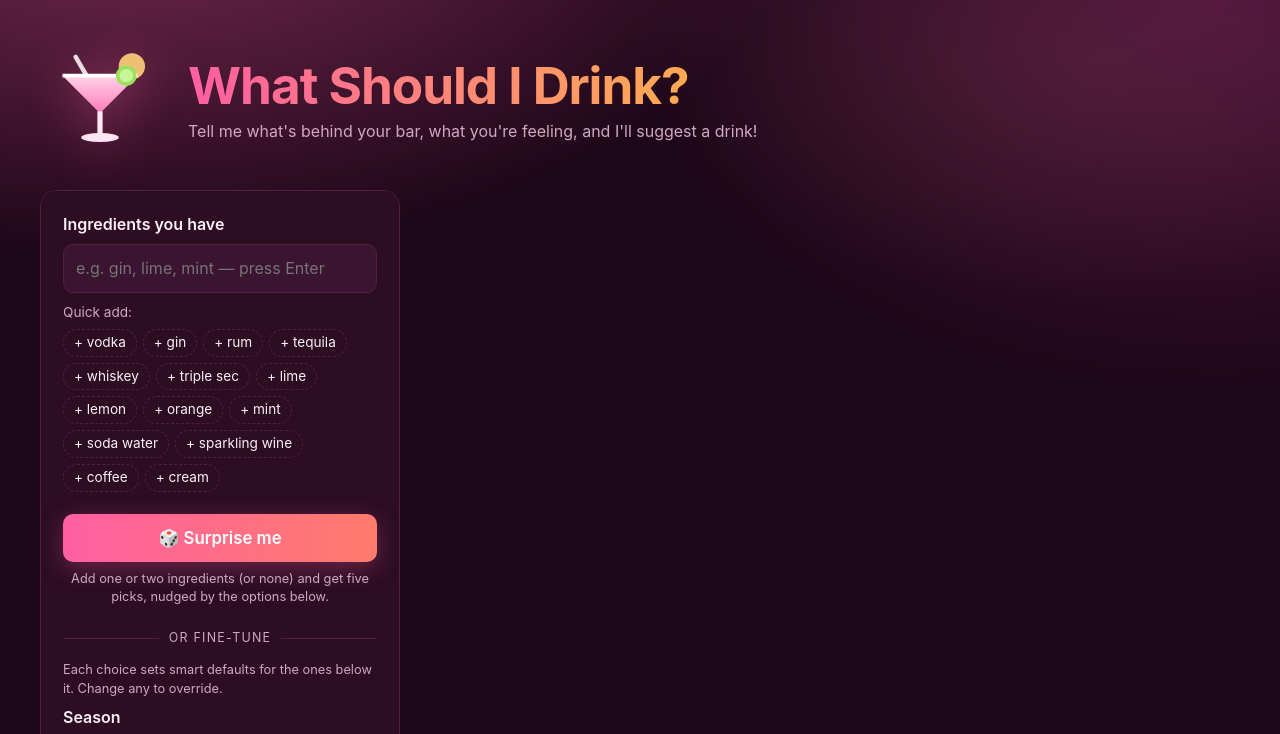
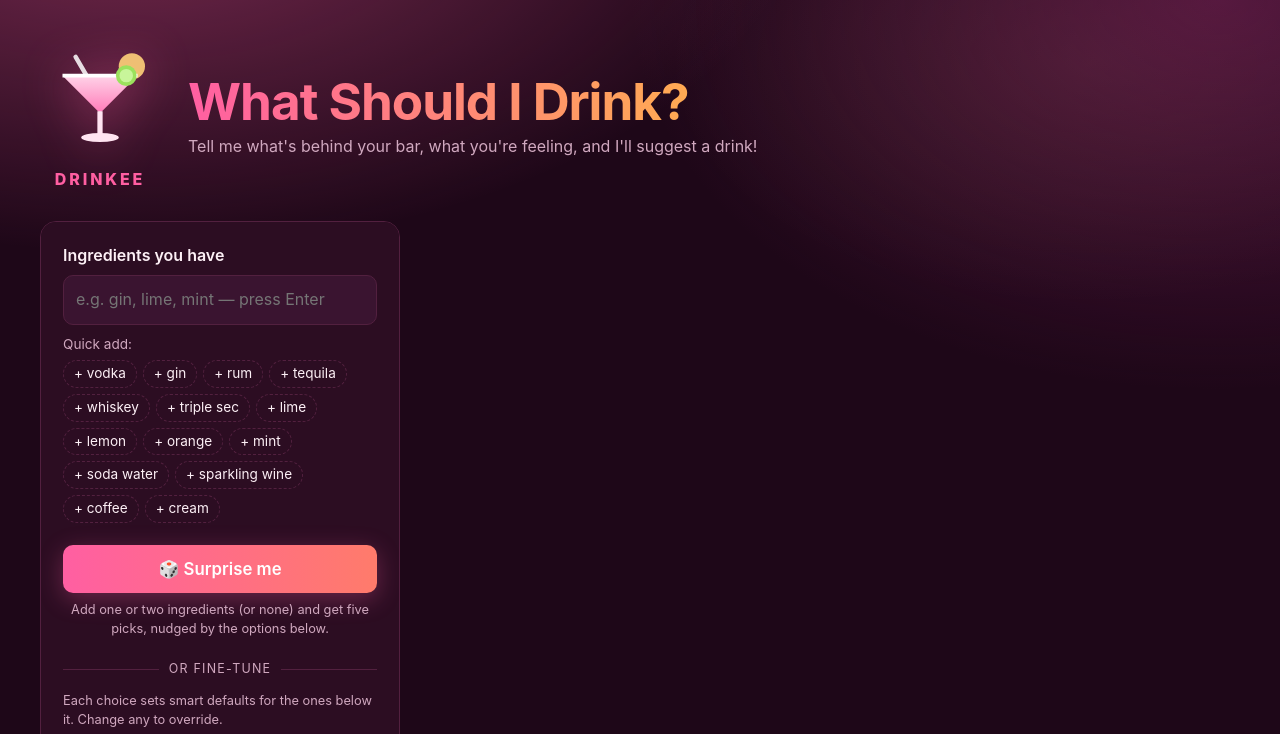
Before and after one commit to SurajMalpani/drinkee, a plain HTML site: page index.html in a window 1280 px wide. Shown: the top 734 px of the page. Drawn offline with Linux system fonts and the light colour scheme.

Commit message:
added text logo

```diff
--- a/index.html
+++ b/index.html
@@ -77,7 +77,7 @@
 </head>
 <body>
   <header class="hero">
-    <a href="index.html" class="brand" title="Start over" aria-label="Drinkee, start over"><svg viewBox="0 0 64 64" width="120" height="120" aria-hidden="true"><defs><linearGradient id="hl" x1="0" y1="0" x2="0" y2="1"><stop offset="0" stop-color="#ffd3e8"/><stop offset="1" stop-color="#ff7ab8"/></linearGradient></defs><circle cx="49" cy="14" r="7" fill="#ffd27a" opacity=".9"/><path d="M19 9 L33 33" stroke="#fff" stroke-width="2.4" stroke-linecap="round" opacity=".85"/><path d="M12 19 H52 L32 39 Z" fill="url(#hl)"/><path d="M12 19 H52" stroke="#fff" stroke-width="2"/><rect x="30.6" y="38" width="2.8" height="13" fill="#ffe4f1"/><ellipse cx="32" cy="52" rx="10" ry="2.4" fill="#ffe4f1"/><circle cx="46" cy="19" r="5.5" fill="#9be15d"/><circle cx="46" cy="19" r="3.6" fill="#c8f59a"/></svg></a>
+    <a href="index.html" class="brand" title="Start over" aria-label="Drinkee, start over"><svg viewBox="0 0 64 64" width="120" height="120" aria-hidden="true"><defs><linearGradient id="hl" x1="0" y1="0" x2="0" y2="1"><stop offset="0" stop-color="#ffd3e8"/><stop offset="1" stop-color="#ff7ab8"/></linearGradient></defs><circle cx="49" cy="14" r="7" fill="#ffd27a" opacity=".9"/><path d="M19 9 L33 33" stroke="#fff" stroke-width="2.4" stroke-linecap="round" opacity=".85"/><path d="M12 19 H52 L32 39 Z" fill="url(#hl)"/><path d="M12 19 H52" stroke="#fff" stroke-width="2"/><rect x="30.6" y="38" width="2.8" height="13" fill="#ffe4f1"/><ellipse cx="32" cy="52" rx="10" ry="2.4" fill="#ffe4f1"/><circle cx="46" cy="19" r="5.5" fill="#9be15d"/><circle cx="46" cy="19" r="3.6" fill="#c8f59a"/></svg><span class="brand-word">Drinkee</span></a>
     <div class="hero-text">
       <h1>What Should I Drink?</h1>
       <p>Tell me what's behind your bar, what you're feeling, and I'll suggest a drink!</p>
--- a/styles.css
+++ b/styles.css
@@ -38,7 +38,14 @@ a { color: var(--amber); }
   align-items: center;
   gap: 28px;
 }
-.brand { flex-shrink: 0; display: block; }
+.brand { flex-shrink: 0; display: flex; flex-direction: column; align-items: center; gap: 8px; text-decoration: none; }
+.brand-word {
+  font-size: 1rem;
+  font-weight: 800;
+  letter-spacing: 0.18em;
+  text-transform: uppercase;
+  color: var(--accent);
+}
 .brand svg { display: block; width: 120px; height: 120px; filter: drop-shadow(0 6px 24px rgba(255, 95, 162, 0.45)); transition: transform .2s; }
 .brand:hover svg { transform: rotate(-6deg) scale(1.04); }
 .hero h1 {
```
